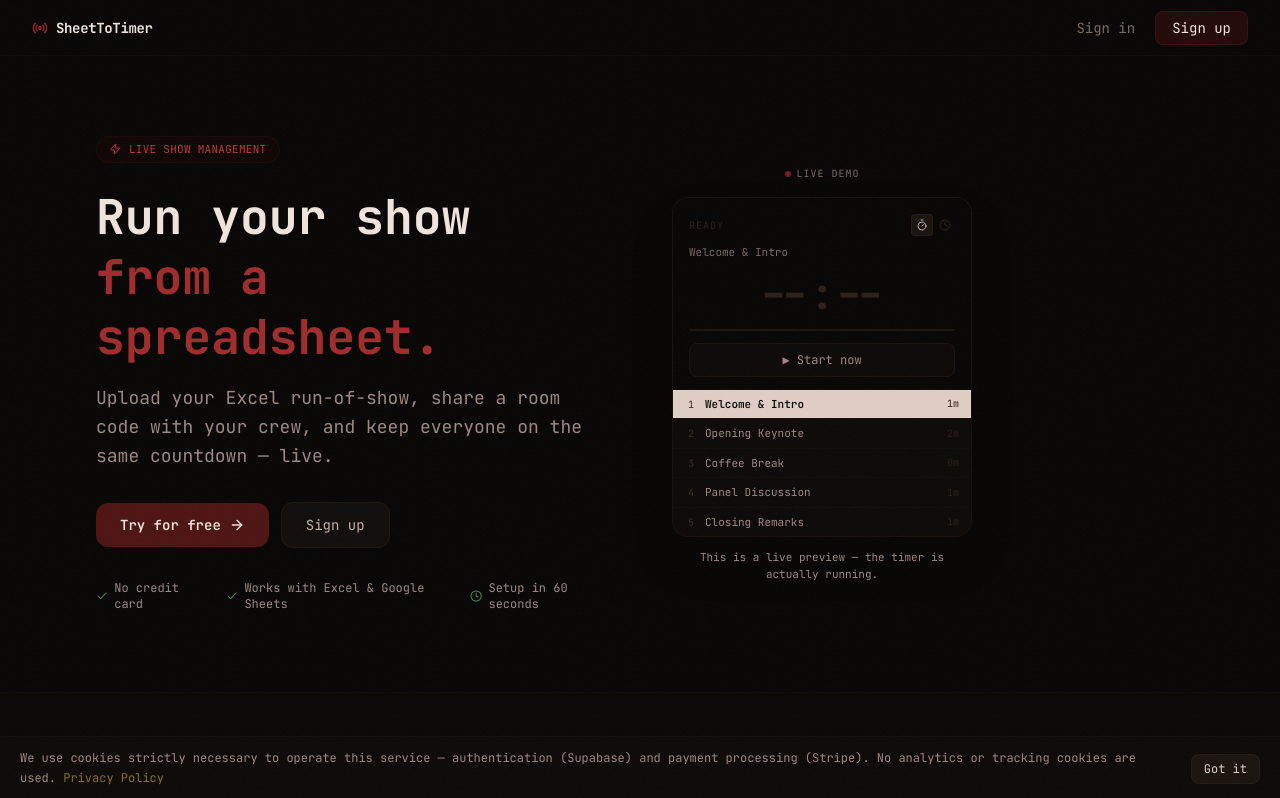
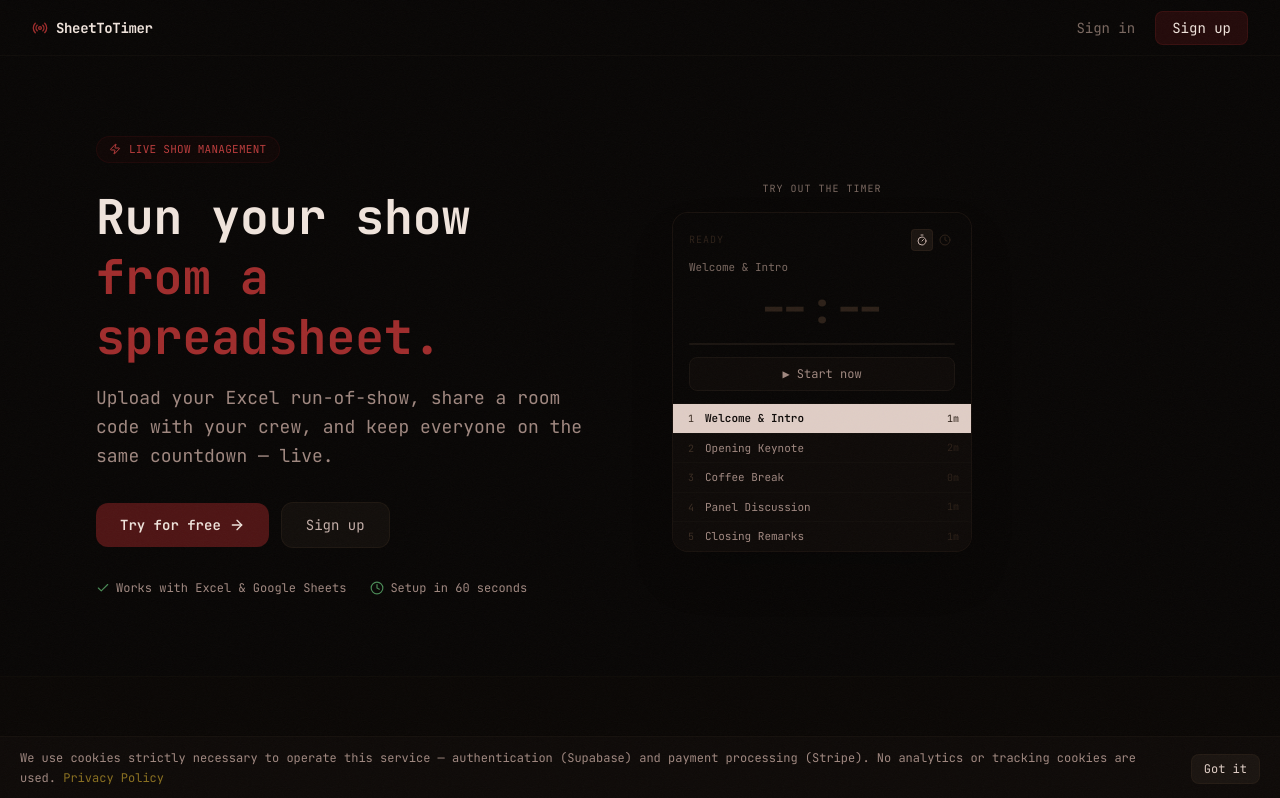
Before and after one commit to bjugoy/sheettotimer, a React (Vite) app in the folder client/: page /landing in a window 1280 px wide. Shown: the top 798 px of the page. Built offline with nearby package versions, Linux system fonts and the light colour scheme; no server answers.

Commit message:
Clean up landing page hero copy
Remove inaccurate 'No credit card' claim, replace 'Live demo' label and
pulsing dot with 'Try out the timer', and drop the redundant description
below the demo widget.

Co-Authored-By: Claude Sonnet 4.6 <noreply@anthropic.com>

```diff
--- a/client/src/pages/LandingPage.tsx
+++ b/client/src/pages/LandingPage.tsx
@@ -112,7 +112,6 @@ export function LandingPage() {
             </button>
           </div>
           <div className="flex items-center gap-6 mt-8 text-warm-400 text-xs">
-            <span className="flex items-center gap-1.5"><Check className="w-3.5 h-3.5 text-moss-400" /> No credit card</span>
             <span className="flex items-center gap-1.5"><Check className="w-3.5 h-3.5 text-moss-400" /> Works with Excel & Google Sheets</span>
             <span className="flex items-center gap-1.5"><Clock className="w-3.5 h-3.5 text-moss-400" /> Setup in 60 seconds</span>
           </div>
@@ -120,14 +119,8 @@ export function LandingPage() {
 
         {/* Right: live demo */}
         <div className="flex-shrink-0 flex flex-col items-center gap-3">
-          <div className="flex items-center gap-1.5 text-[10px] text-warm-500 uppercase tracking-widest mb-1">
-            <span className="w-1.5 h-1.5 rounded-full bg-crimson-500 animate-pulse" />
-            Live demo
-          </div>
+          <p className="text-[10px] text-warm-500 uppercase tracking-widest mb-1">Try out the timer</p>
           <MiniTimerDemo />
-          <p className="text-[11px] text-warm-400 text-center max-w-[280px]">
-            This is a live preview — the timer is actually running.
-          </p>
         </div>
       </section>
 
```
